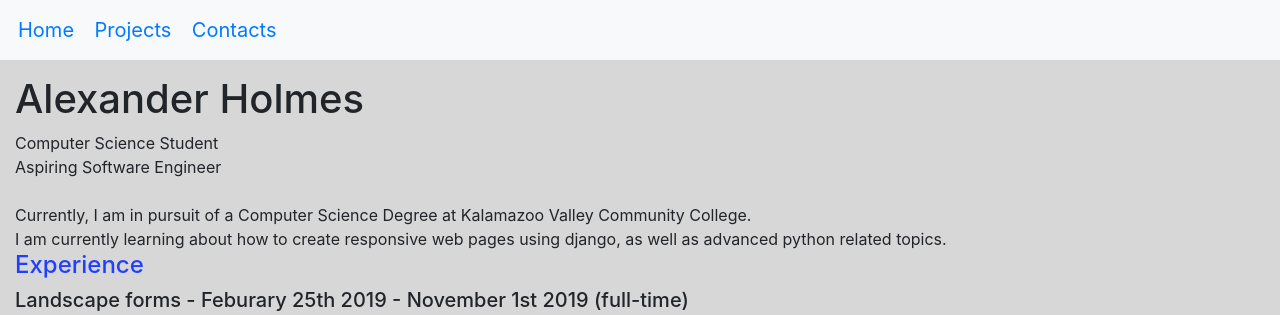
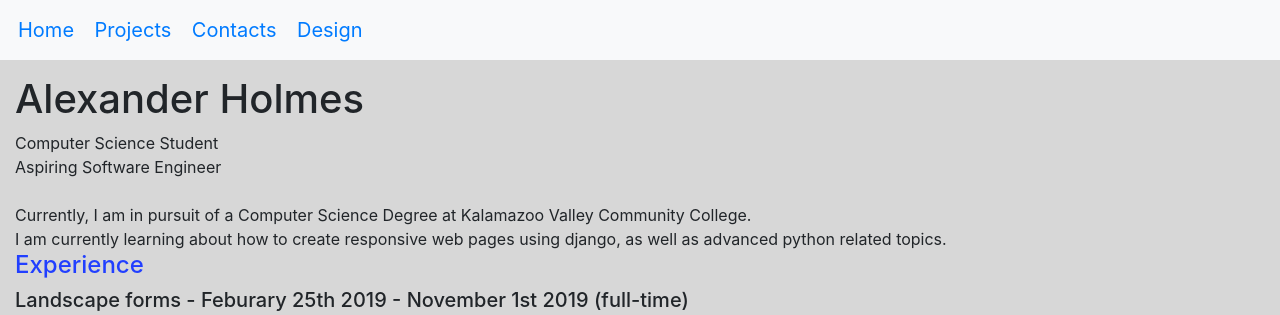
Before and after one commit to ahalex73/cis-226, a Flask app: page / in a window 1280 px wide. Shown: the top 315 px of the page. Run offline with Flask 2, Linux system fonts and the light colour scheme.

Commit message:
Adds design page, updates information on pages.

```diff
--- a/flask_website/flask_web.py
+++ b/flask_website/flask_web.py
@@ -48,3 +48,12 @@ def contacts():
         print("The content of inquiry by {}: {}".format(user_address, user_email_content))
 
     return render_template('contacts.html')
+
+@app.route('/design')
+def design():
+    if request.method =="GET":
+        ''' Shows we move to design page'''
+
+        print("Redirecting to design")
+
+    return render_template('design.html')
--- a/flask_website/templates/base.html
+++ b/flask_website/templates/base.html
@@ -1,7 +1,7 @@
 <!---
     Alexander Holmes
     CIS-226 Web programming - Flask
-    9/15/22 -->
+    10/5/22 -->
 
 <!doctype html>
 <html lang="en">
@@ -21,6 +21,7 @@
             <a href ="{{ url_for('home') }}"     class="navbar-brand">Home</a>
             <a href ="{{ url_for('projects') }}" class="navbar-brand">Projects</a>
             <a href ="{{ url_for('contacts') }}" class="navbar-brand">Contacts</a>
+            <a href ="{{ url_for('design') }}" class="navbar-brand">Design</a>
         </div>
     </nav>
 
--- a/flask_website/templates/contacts.html
+++ b/flask_website/templates/contacts.html
@@ -1,7 +1,7 @@
 <!---
     Alexander Holmes
     CIS-226 Web programming - Flask
-    9/15/22 -->
+    10/5/22 -->
     {% extends "base.html" %}
 
     {% block content %}
--- a/flask_website/templates/projects.html
+++ b/flask_website/templates/projects.html
@@ -1,7 +1,7 @@
 <!---
     Alexander Holmes
     CIS-226 Web programming - Flask
-    9/15/22 -->
+    10/5/22 -->
     {% extends "base.html" %}
 
     {% block content %}
```
Also changed, not shown: flask_website/templates/design.html (added, +9 -0 lines).
